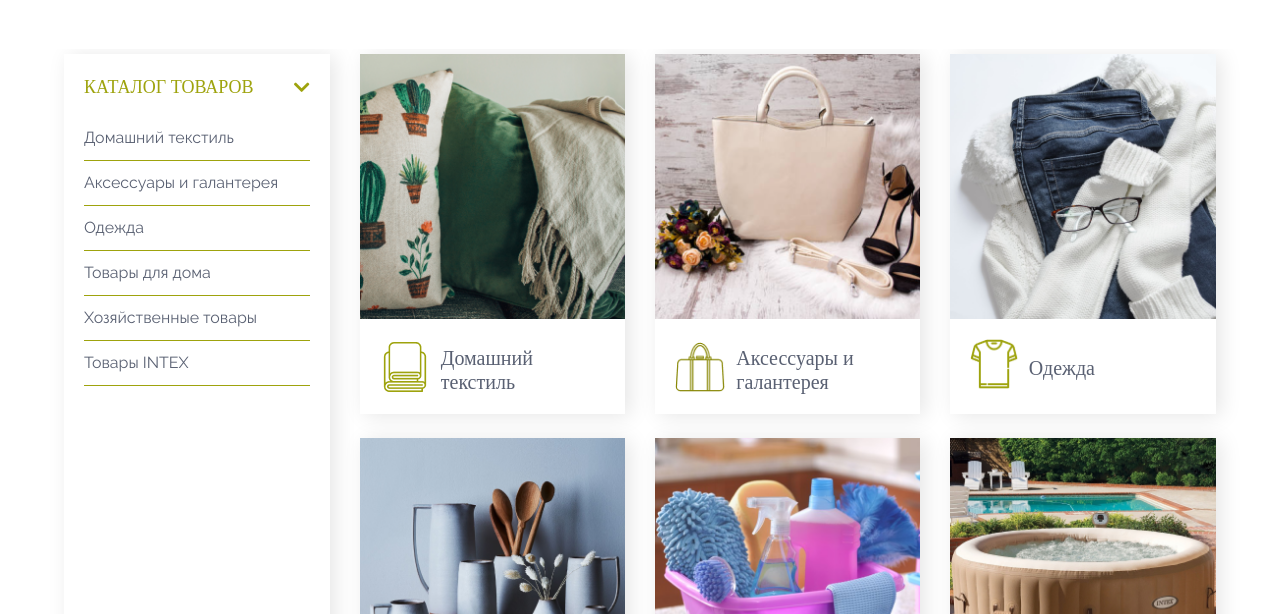
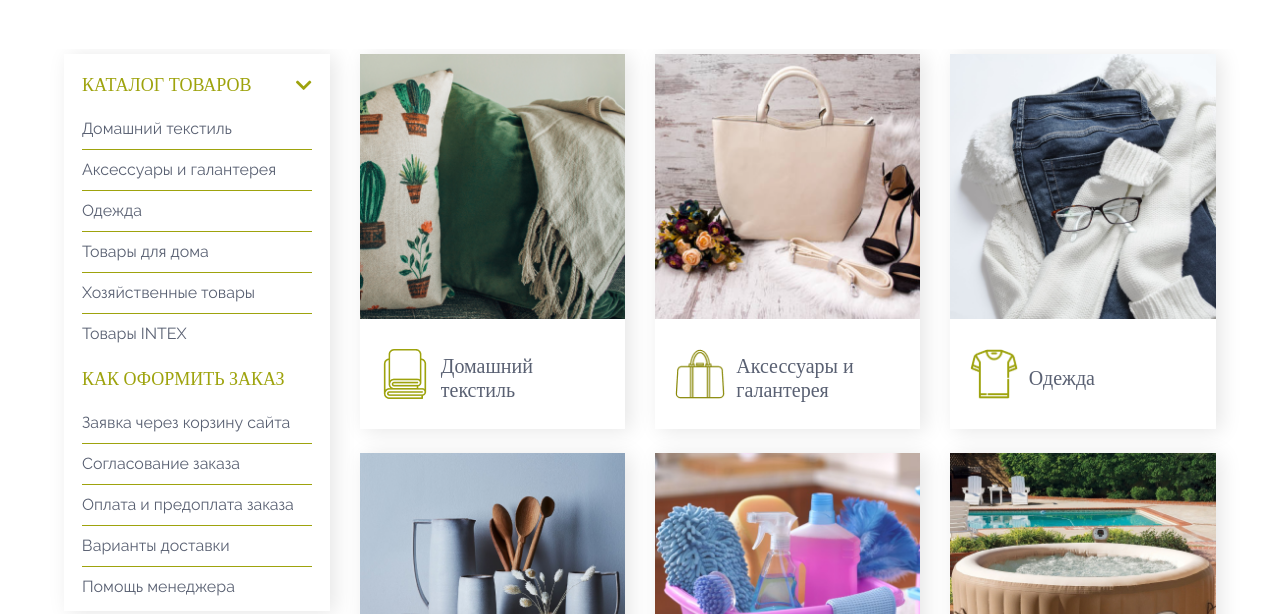
Before and after one commit to LazukinPavel/imagertorg-v3.0, a website built with webpack: page src/index.html in a window 1280 px wide. Shown: the part 106-720 px from the top of the page. Built offline with nearby package versions, Linux system fonts and the light colour scheme; files whose address does not match are found by name.

Commit message:
Sidebar ready

```diff
--- a/src/assets/styles/sass/components/_product_categories.scss
+++ b/src/assets/styles/sass/components/_product_categories.scss
@@ -33,7 +33,7 @@
 	display: flex;
 	align-items: center;
 	padding: 20px;
-	// height: 110px;
+	height: 110px;
 }
 
 .category__icon {
--- a/src/assets/styles/sass/components/_sidebar.scss
+++ b/src/assets/styles/sass/components/_sidebar.scss
@@ -1,15 +1,22 @@
 .sidebar {
 	display: none;
 	font-family: Raleway;
+	flex-direction: column;
+	justify-content: space-between;
+}
 
 .sidebar__wrapper {
-		padding: 20px;
-		height: 100%;
+	padding: 18px 18px 12px;
+	height: auto;
 	box-shadow: 5px 2px 20px rgba(0, 0, 0, 0.1);
 	background-color: $color-base;
 }
 
-	.sidebar__catalog-title {
+.catalog-block {
+	padding-bottom: 20px;
+}
+
+.sidebar__block-title {
 	display: flex;
 	justify-content: space-between;
 	font-family: Adamant;
@@ -22,13 +29,25 @@
 	}
 }
 
-	.sidebar__catalog-list {
-		margin-top: 15px;
+.sidebar__block-list {
+	margin-top: 10px;
 	li {
 		color: $color-additional;
 		border-bottom: 1px solid $color-opposite;
-			padding: 10px 0;
+		padding: 8px 0;
+	}
+	li:last-child {
+		border: none;
+		padding-bottom: 0;
 	}
 }
 
+
+.sidebar__banner {
+	img {
+		width: 100%;
+		height: auto;
+		margin-top: 15px;
+		margin-bottom: 24px;
 	}
+}
--- a/src/assets/styles/sass/global/_media_queries.scss
+++ b/src/assets/styles/sass/global/_media_queries.scss
@@ -128,13 +128,13 @@
 	}
 }
 
-@media (max-width: 1024px) {
-	.catalog-title__text {
-		font-size: .875rem;
+@media (max-width: 1279px) {
+	.block-title__text {
+		font-size: 1.0rem;
 	}
-	.sidebar__catalog-title {
+	.sidebar__block-title {
 		i {
-			line-height: .875rem !important;
+			line-height: 1.0rem !important;
 		}
 	}
 }
--- a/src/index.html
+++ b/src/index.html
@@ -114,29 +114,44 @@
 				</div>
 			</div>
 		</header>
-		<!-- <div class="dummy"></div> -->
 		<div class="content-area">
 			<div class="container_main">
 				<div class="row no-margin">
-					<aside class="sidebar col-lg-3 d-lg-block">
+					<aside class="sidebar col-xl-3 d-xl-flex">
 						<div class="sidebar__wrapper">
-							<div class="sidebar__top">
-								<div class="sidebar__catalog-title">
-									<span class="catalog-title__text">Каталог товаров</span>
+							<div class="sidebar__block catalog-block">
+								<div class="sidebar__block-title">
+									<span class="block-title__text">Каталог товаров</span>
 									<i class="fas fa-chevron-down"></i>
 								</div>
-								<ul class="sidebar__catalog-list">
-									<li class="sidebar__catalog-item">Домашний текстиль</li>
-									<li class="sidebar__catalog-item">Аксессуары и галантерея</li>
-									<li class="sidebar__catalog-item">Одежда</li>
-									<li class="sidebar__catalog-item">Товары для дома</li>
-									<li class="sidebar__catalog-item">Хозяйственные товары</li>
-									<li class="sidebar__catalog-item">Товары INTEX</li>
+								<ul class="sidebar__block-list">
+									<li class="sidebar__block-item">Домашний текстиль</li>
+									<li class="sidebar__block-item">Аксессуары и галантерея</li>
+									<li class="sidebar__block-item">Одежда</li>
+									<li class="sidebar__block-item">Товары для дома</li>
+									<li class="sidebar__block-item">Хозяйственные товары</li>
+									<li class="sidebar__block-item">Товары INTEX</li>
+								</ul>
+							</div>
+							<div class="sidebar__block order-block">
+								<div class="sidebar__block-title">
+									<span class="block-title__text">Как оформить заказ</span>
+								</div>
+								<ul class="sidebar__block-list">
+									<li class="sidebar__block-item">Заявка через корзину сайта</li>
+									<li class="sidebar__block-item">Согласование заказа</li>
+									<li class="sidebar__block-item">Оплата и предоплата заказа</li>
+									<li class="sidebar__block-item">Варианты доставки</li>
+									<li class="sidebar__block-item">Помощь менеджера</li>
 								</ul>
 							</div>
 						</div>
+						<div class="sidebar__banner">
+							<img src="assets/img/banner.png" alt="banner" class="sidebar__banner-img">
+						</div>
+
 					</aside>
-					<main class="main col-lg-9 col-12 p-0">
+					<main class="main col-xl-9 col-12 p-0">
 						<section class="categories">
 							<ul class="row categories__list">
 								<li class="col-md-4 col-6 mb-4 categories__item">
```
Also changed, not shown: src/assets/img/banner.png (added). Lines whose indentation alone changed are shown as unchanged.
